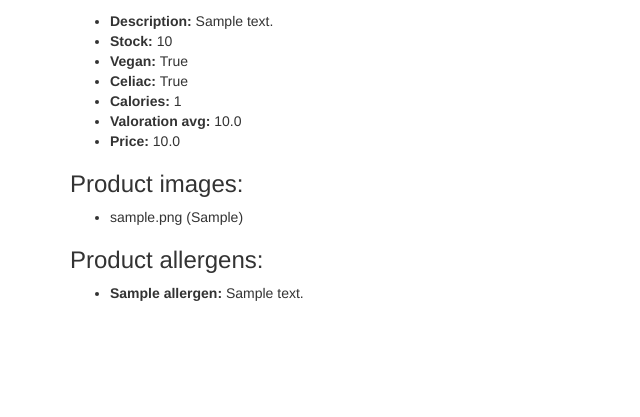
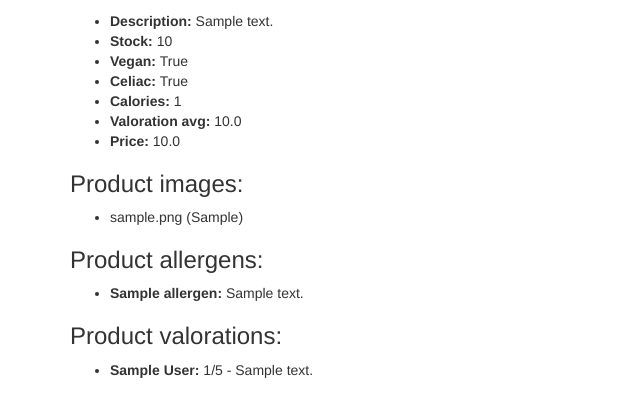
Before and after one commit to garciagorkauni/DeliveryAppNAG, a Django app: page /product/1/ in a window 1280 px wide. Shown: the part 297-714 px from the top of the page, without its empty margins (0-640 px from the left). Run offline with Django 5.2, Linux system fonts and the light colour scheme; tables that the repository leaves empty hold one stand-in row (values such as "Sample post"); some libraries are stand-ins or nearby versions.

Commit message:
feat(#8): Show all valorations of product

```diff
--- a/onlybites/onlybites/onlybites_web/templates/onlybites_web/product.html
+++ b/onlybites/onlybites/onlybites_web/templates/onlybites_web/product.html
@@ -28,4 +28,11 @@
         {% endfor %}
     </ul>
 
+<h3>Product valorations:</h4>
+    <ul>
+        {% for valoration in valorations %}
+        <li><strong> {{ valoration.user.name }}:</strong> {{ valoration.value }}/5 - {{ valoration.message }}</li>
+        {% endfor %}
+    </ul>
+
 {% endblock %}
--- a/onlybites/onlybites/onlybites_web/views.py
+++ b/onlybites/onlybites/onlybites_web/views.py
@@ -13,13 +13,15 @@ def menu(request):
 # View for product
 def product(request, product_id):
     product = Product.objects.get(product_id=product_id)
+
     images = Image.objects.filter(product=product)
+
     allergen_ids = ProductAllergen.objects.filter(product=product).values_list('allergen')
     allergens = []
     for allergen_id in allergen_ids:
         allergens.append(Allergen.objects.get(allergen_id=allergen_id[0]))
 
-    # valorations of product
+    valorations = Valoration.objects.filter(product=product)
     return render(request, 'onlybites_web/product.html', locals())
 
 # View for cart
```
